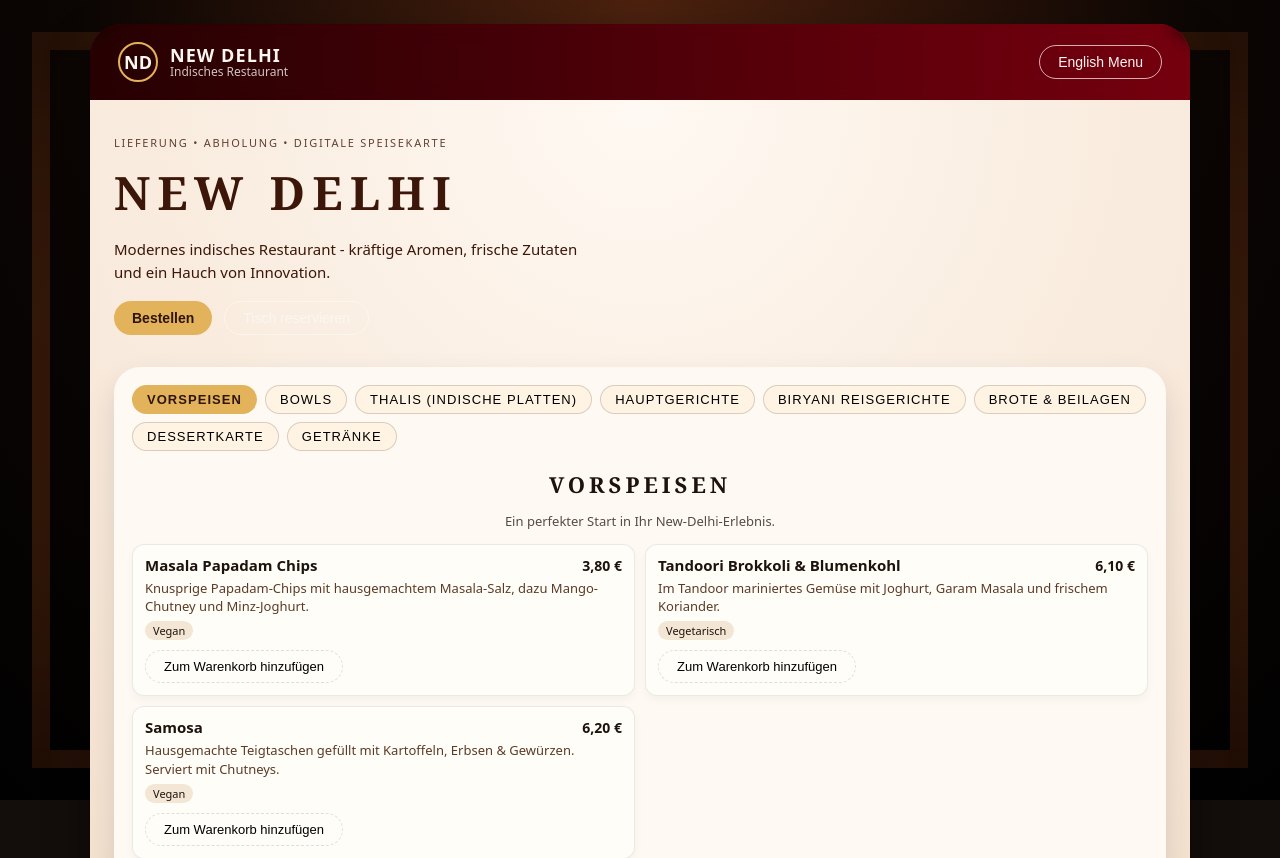
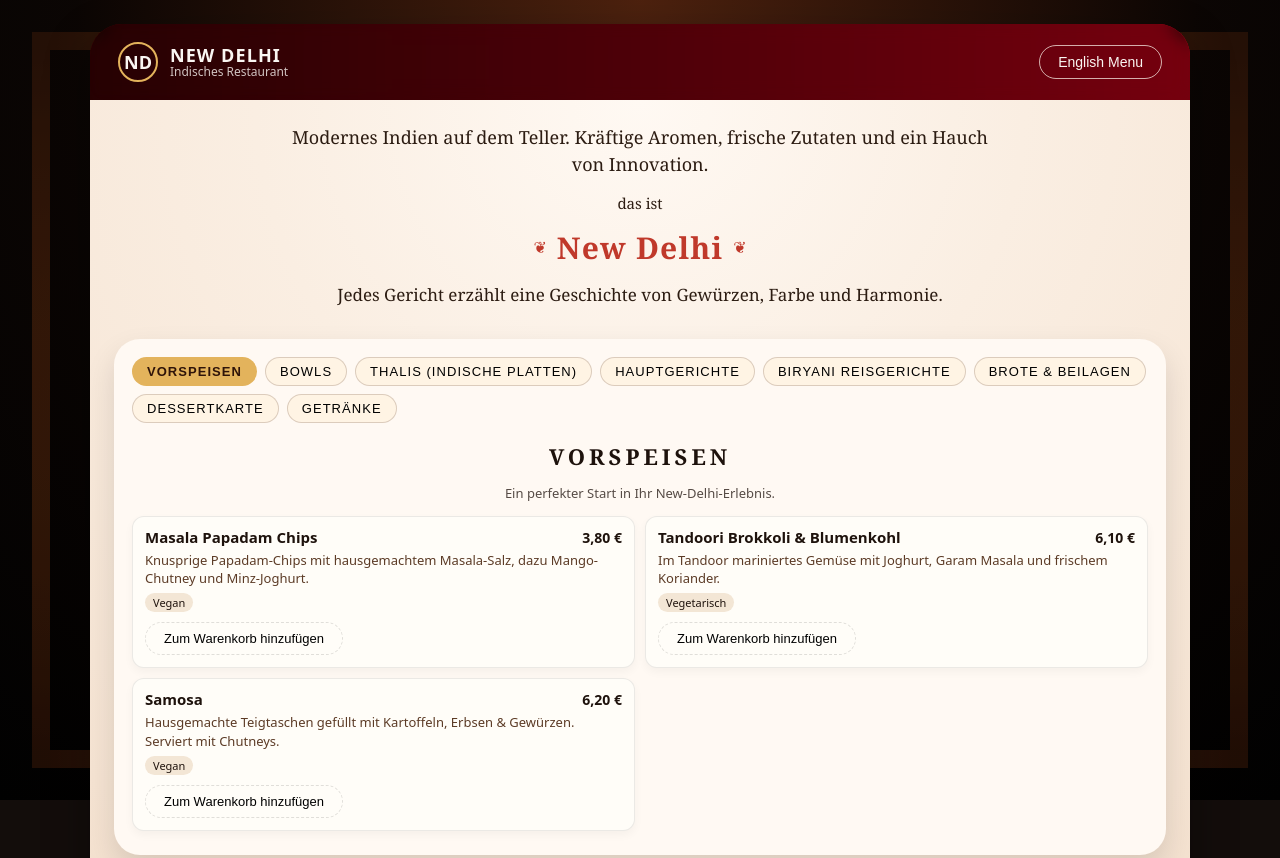
Before and after one commit to newdelhiramneek/online-menu-new-delhi, a React (Vite) app: page / in a window 1280 px wide. Shown: the top 858 px of the page. Built offline with nearby package versions, Linux system fonts and the light colour scheme.

Commit message:
changes in the heading

```diff
--- a/src/App.jsx
+++ b/src/App.jsx
@@ -33,14 +33,15 @@ const App = () => {
       />
       <main className="menu-main">
         <section className="menu-hero">
-          <div className="menu-hero-text">
-            <p className="menu-hero-tagline">{copy.heroTagline}</p>
-            <h1 className="menu-hero-title">New Delhi</h1>
-            <p className="menu-hero-subtitle">{copy.heroSubtitle}</p>
-            <div className="menu-hero-actions">
-              <button className="btn-primary">{copy.ctas.order}</button>
-              <button className="btn-secondary">{copy.ctas.reserve}</button>
+          <div className="menu-hero-text hero-center">
+            <p className="hero-intro">{copy.hero.intro}</p>
+            <p className="hero-connector">{copy.hero.connector}</p>
+            <div className="hero-brand-line">
+              <span className="hero-flourish" aria-hidden="true">{"\u2766"}</span>
+              <span className="hero-brand">{copy.hero.brand}</span>
+              <span className="hero-flourish" aria-hidden="true">{"\u2766"}</span>
             </div>
+            <p className="hero-outro">{copy.hero.outro}</p>
           </div>
         </section>
 
--- a/src/data/siteCopy.js
+++ b/src/data/siteCopy.js
@@ -1,11 +1,12 @@
 export const siteCopy = {
   de: {
-    heroTagline: "Lieferung • Abholung • Digitale Speisekarte",
-    heroSubtitle:
-      "Modernes indisches Restaurant - kräftige Aromen, frische Zutaten und ein Hauch von Innovation.",
-    ctas: {
-      order: "Bestellen",
-      reserve: "Tisch reservieren"
+    hero: {
+      intro:
+        "Modernes Indien auf dem Teller. Kräftige Aromen, frische Zutaten und ein Hauch von Innovation.",
+      connector: "das ist",
+      brand: "New Delhi",
+      outro:
+        "Jedes Gericht erzählt eine Geschichte von Gewürzen, Farbe und Harmonie."
     },
     addToCart: "Zum Warenkorb hinzufügen",
     emptyState: "In dieser Kategorie sind aktuell keine Gerichte hinterlegt.",
@@ -25,12 +26,13 @@ export const siteCopy = {
     }
   },
   en: {
-    heroTagline: "Delivery • Pickup • Digital menu",
-    heroSubtitle:
-      "Modern Indian restaurant - bold flavors, fresh ingredients, and a touch of innovation.",
-    ctas: {
-      order: "Order now",
-      reserve: "Reserve a table"
+    hero: {
+      intro:
+        "Modern India on the plate. Bold flavors, fresh ingredients, and a touch of innovation.",
+      connector: "this is",
+      brand: "New Delhi",
+      outro:
+        "Every dish tells a story of spice, color, and harmony."
     },
     addToCart: "Add to cart",
     emptyState: "No dishes in this category yet.",
--- a/src/styles/layout.css
+++ b/src/styles/layout.css
@@ -163,41 +163,65 @@
 .menu-hero {
   display: flex;
   flex-direction: column;
-  align-items: flex-start;
-  gap: 16px;
+  align-items: center;
+  text-align: center;
+  gap: 14px;
   margin-bottom: 32px;
 }
 
 .menu-hero-text {
-  color: #3c1608;
+  color: #2c1c12;
   max-width: 720px;
+  display: flex;
+  flex-direction: column;
+  align-items: center;
+  gap: 6px;
 }
 
-.menu-hero-tagline {
-  text-transform: uppercase;
-  letter-spacing: 0.16em;
-  font-size: 11px;
-  opacity: 0.8;
+.hero-center {
+  align-items: center;
 }
 
-.menu-hero-title {
+.hero-intro,
+.hero-connector,
+.hero-outro {
   font-family: "Georgia", "Times New Roman", serif;
-  font-size: 46px;
-  letter-spacing: 0.16em;
-  text-transform: uppercase;
-  margin: 8px 0;
-}
-
-.menu-hero-subtitle {
-  max-width: 480px;
-  font-size: 15px;
+  margin: 0;
   line-height: 1.5;
 }
 
-.menu-hero-actions {
-  margin-top: 18px;
+.hero-intro {
+  font-size: 18px;
+}
+
+.hero-connector {
+  margin-top: 8px;
+  font-size: 15px;
+}
+
+.hero-brand-line {
   display: flex;
-  gap: 12px;
+  align-items: center;
+  justify-content: center;
+  gap: 10px;
+  margin: 6px 0 8px;
+}
+
+.hero-brand {
+  font-family: "Georgia", "Times New Roman", serif;
+  font-size: 30px;
+  color: #c0392b;
+  font-weight: 700;
+  letter-spacing: 0.04em;
+}
+
+.hero-flourish {
+  color: #c0392b;
+  font-size: 16px;
+}
+
+.hero-outro {
+  font-size: 17px;
 }
 
 /* FOOTER */
```
